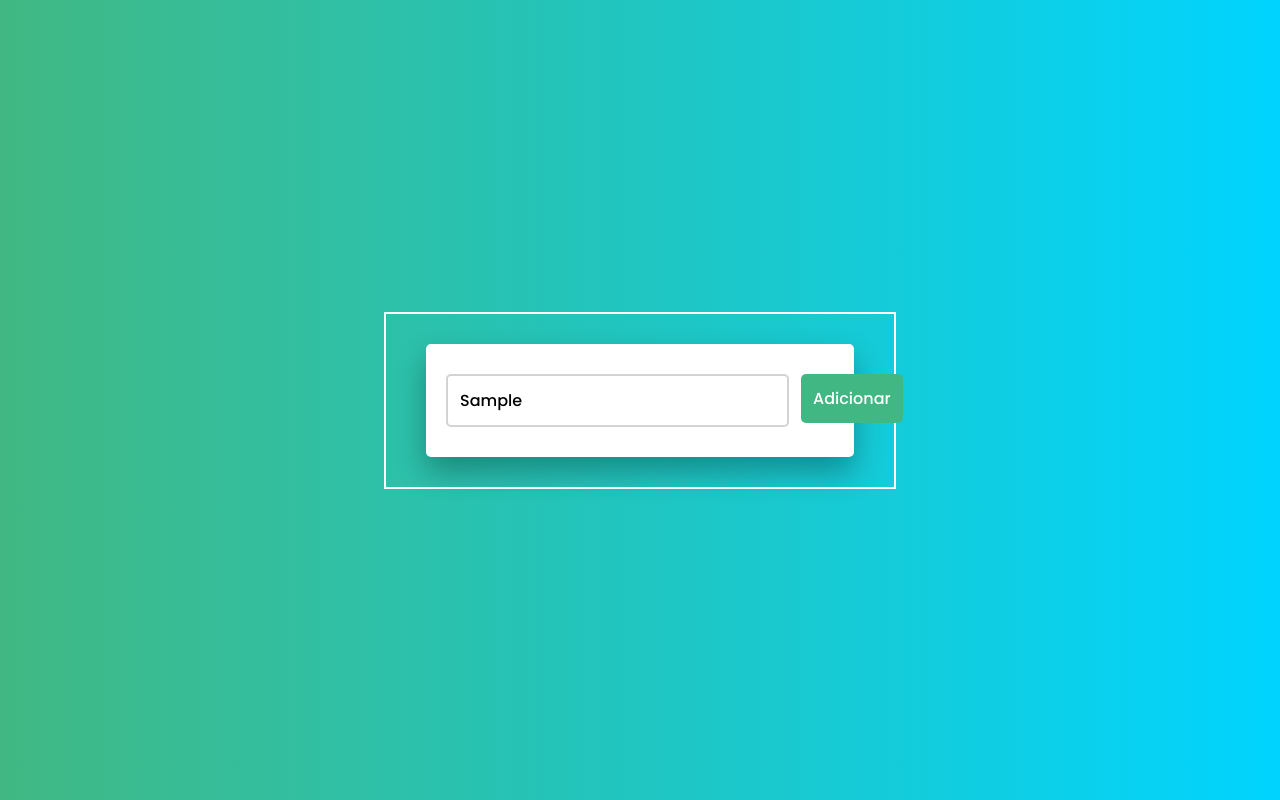
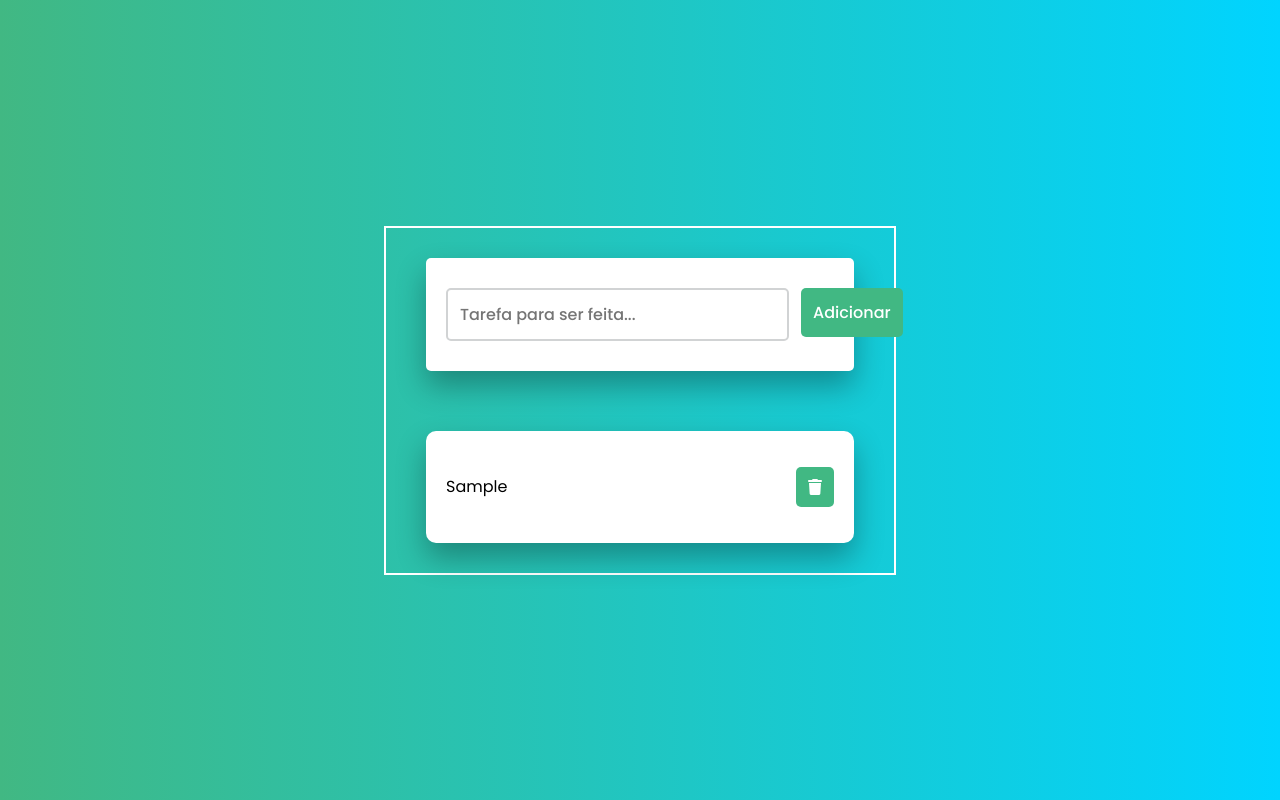
Before and after one commit to Marcosvf23/Task-list, a plain HTML site: page index.html in a window 1280 px wide. Both pictures are taken after typing "Sample" into the empty fields and a click on the button "Adicionar". Drawn offline with Linux system fonts and the light colour scheme.

Commit message:
foi criado o script para a adição de tarefa

```diff
--- a/index.html
+++ b/index.html
@@ -21,6 +21,7 @@
             <div class="tasks-container"></div>
         </div>
 
+        <script src="https://kit.fontawesome.com/7321b8e158.js" crossorigin="anonymous"></script>
         <script src="./scripts.js"></script>
     </body>
 </html>
--- a/scripts.js
+++ b/scripts.js
@@ -0,0 +1,45 @@
+const inputElement = document.querySelector(".new-task-input");
+const addTaskButton = document.querySelector(".new-task-button");
+
+const tasksContainer = document.querySelector('.tasks-container')
+
+const validateInput = () => inputElement.value.trim().length > 0;
+
+const handleAddTask = () =>{
+    const inputIsValid = validateInput();
+
+    console.log(inputIsValid)
+
+    if (!inputIsValid){
+        return inputElement.classList.add("error");
+    }
+
+    const taskItemContainer = document.createElement('div')
+    taskItemContainer.classList.add('task-item')
+
+    const taskContent = document.createElement('p')
+    taskContent.innerText = inputElement.value;
+
+    const deleteItem = document.createElement('i');
+    deleteItem.classList.add("fa-solid");
+    deleteItem.classList.add("fa-trash");
+
+    taskItemContainer.appendChild(taskContent);
+    taskItemContainer.appendChild(deleteItem);
+
+    tasksContainer.appendChild(taskItemContainer);
+
+    inputElement.value = "";
+};
+
+const handleInputChange = () => {
+    const inputIsValid = validateInput();
+
+    if (inputIsValid){
+        return inputElement.classList.remove("error");
+    }
+}
+
+addTaskButton.addEventListener("click", () => handleAddTask());
+
+inputElement.addEventListener("change", () => handleInputChange());
--- a/style.css
+++ b/style.css
@@ -58,7 +58,7 @@ body{
     cursor: pointer;
 }
 
-.task-container{
+.tasks-container{
     background-color: #fff;
     padding: 30px 20px;
     margin-top: 60px;
@@ -66,3 +66,27 @@ body{
     box-shadow: 0 15px 30px rgba(0, 0, 0, 0.3);
     width: 100%;
 }
+
+.task-item{
+    display: flex;
+    justify-content: space-between;
+    align-items: center;
+    margin-bottom: 6px;
+    margin-top: 6px;
+}
+
+.task-item i {
+    background-color: #41b883;
+    color: #fff;
+    padding: 12px;
+    border-radius: 5px;
+}
+
+/*Utilities*/
+.error{
+    border: 2px solid red !important;
+}
+
+.error::placeholder{
+    color: red;
+}
```
